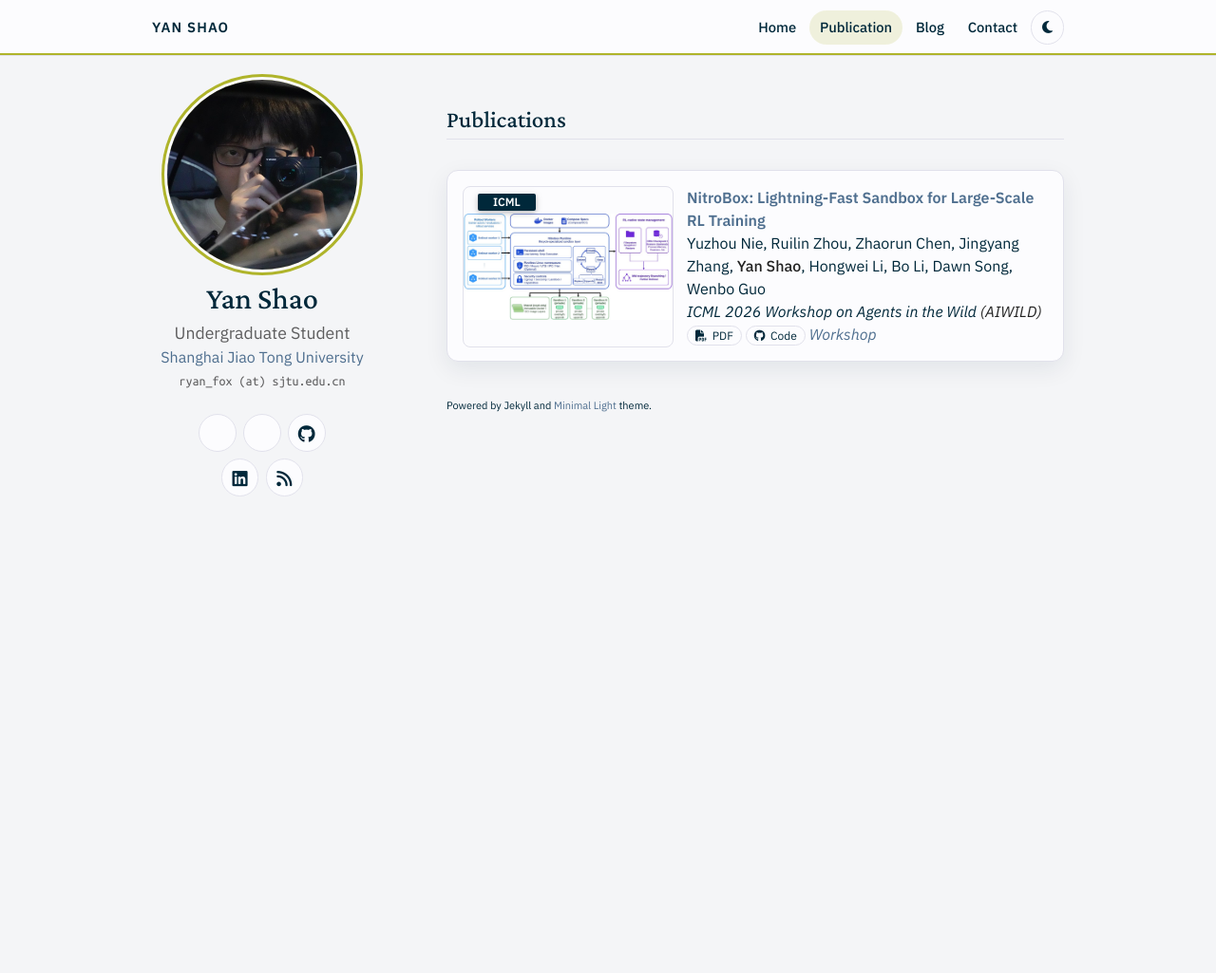
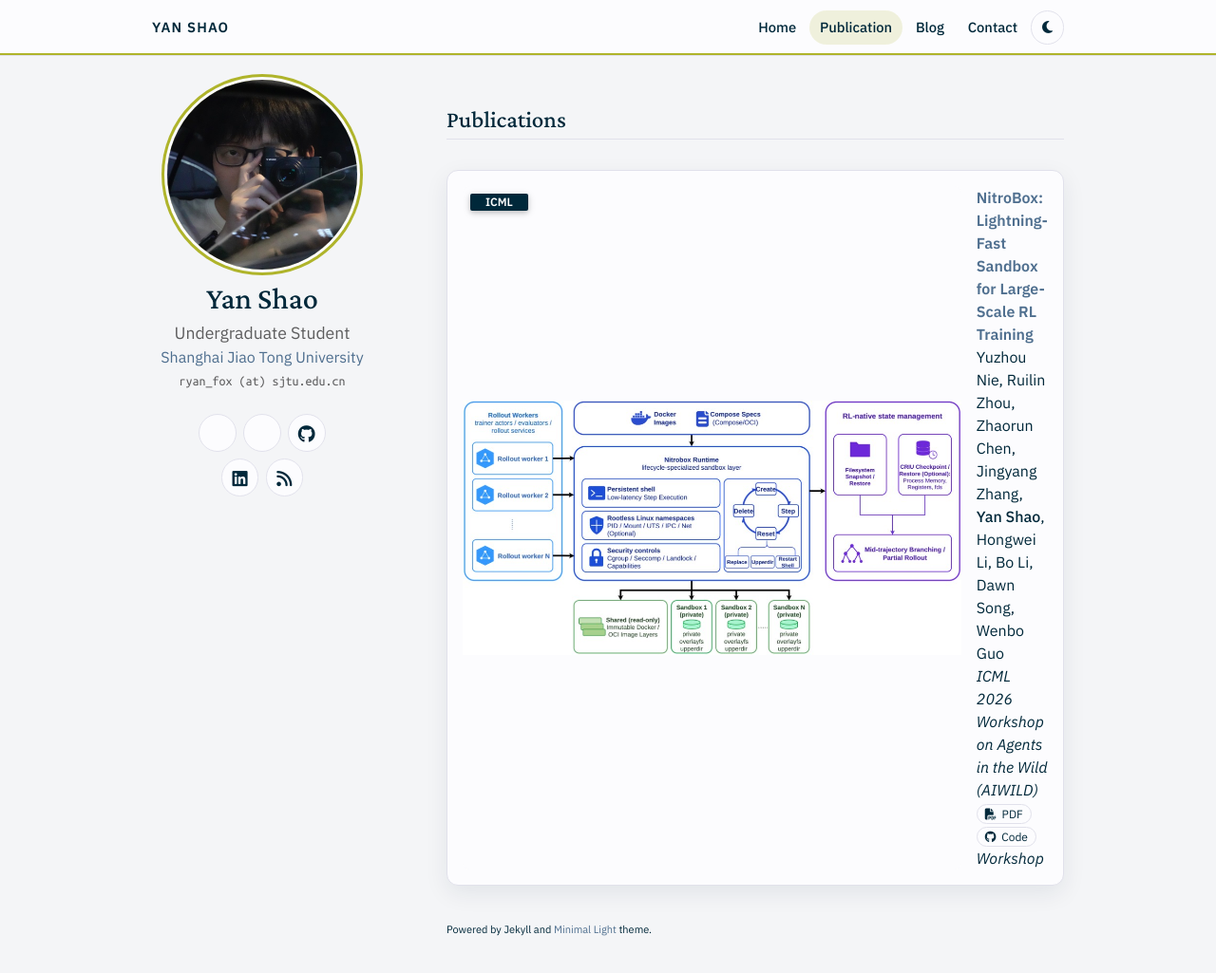
Before and after one commit to RyanStarFox/academic_page, a Jekyll site: the page built from publications.md, in a window 1280 px wide and 1059 px high. Shown: the top 1025 px of the window at 95% size. Built offline with Jekyll 4.4.1, drawn with Linux system fonts in a browser that asks for light colours; a style sheet for code colours, icons or effects is not loaded.

Commit message:
Keep publication teasers flush with equal card padding and drop remaining red accents.
Co-authored-by: Cursor <cursoragent@cursor.com>

```diff
--- a/_layouts/homepage.html
+++ b/_layouts/homepage.html
@@ -30,7 +30,7 @@
 
     <link rel=stylesheet href=https://cdnjs.cloudflare.com/ajax/libs/academicons/1.8.6/css/academicons.min.css integrity="sha256-uFVgMKfistnJAfoCUQigIl+JfUaP47GrRKjf6CTPVmw=" crossorigin=anonymous>
     <link rel="stylesheet" href="https://cdnjs.cloudflare.com/ajax/libs/font-awesome/6.4.2/css/all.min.css" integrity="sha512-z3gLpd7yknf1YoNbCzqRKc4qyor8gaKU1qmn+CShxbuBusANI9QpRohGBreCFkKxLhei6S9CQXFEbbKuqLg0DA==" crossorigin="anonymous" referrerpolicy="no-referrer" />
-    <link rel="stylesheet" href="https://fonts.googleapis.com/css2?family=IBM+Plex+Sans:ital,wght@0,400;0,500;0,600;1,400&display=swap">
+    <link rel="stylesheet" href="https://fonts.googleapis.com/css2?family=Crimson+Pro:ital,wght@0,500;0,600;1,500&family=IBM+Plex+Sans:ital,wght@0,400;0,500;0,600;1,400&display=swap">
 
     {% if site.font == "Sans Serif" %}
     <link rel="stylesheet" href="{{ '/assets/css/font_sans_serif.css' | relative_url }}">
--- a/_sass/custom.scss
+++ b/_sass/custom.scss
@@ -58,13 +58,20 @@ header h1 {
   color: var(--ink);
 }
 
-html[data-theme="dark"] strong,
-html[data-theme="dark"] header ul a strong {
+strong,
+b,
+header ul a strong {
   color: var(--ink) !important;
 }
 
+code,
+pre,
+dt {
+  color: var(--ink);
+}
+
 .site-nav {
-  position: fixed;
+  position: fixed !important;
   top: 0;
   left: 0;
   right: 0;
@@ -270,7 +277,7 @@ section a {
 
 .publications ol.bibliography li .pub-row {
   display: grid;
-  grid-template-columns: minmax(160px, 220px) 1fr;
+  grid-template-columns: auto 1fr;
   gap: 16px;
   align-items: stretch;
 }
@@ -278,22 +285,27 @@ section a {
 .publications ol.bibliography li .abbr {
   display: flex;
   align-items: stretch;
+  align-self: stretch;
+  justify-content: flex-start;
   height: auto;
+  min-height: 0;
   margin: 0;
   padding: 0;
+  overflow: hidden;
 }
 
 .publications ol.bibliography li .teaser {
   display: block;
-  width: 100%;
-  height: 100%;
-  min-height: 120px;
+  height: 0;
+  min-height: 100%;
+  width: auto;
+  max-width: 360px;
   margin: 0;
   object-fit: contain;
   object-position: left center;
   background: var(--card);
   box-shadow: none;
-  border: 1px solid var(--line);
+  border: 0;
 }
 
 .publications ol.bibliography li .col-sm-9 {
@@ -367,7 +379,15 @@ section a {
     font-size: 0.84rem;
   }
 
-  .publications ol.bibliography li .abbr {
-    padding: 16px;
+  .publications ol.bibliography li .pub-row {
+    grid-template-columns: 1fr;
+    gap: 12px;
+  }
+
+  .publications ol.bibliography li .teaser {
+    width: 100%;
+    height: auto;
+    min-height: 0;
+    max-width: none;
   }
 }
--- a/_sass/experiences.scss
+++ b/_sass/experiences.scss
@@ -79,8 +79,8 @@
   display: inline-block;
   font-size: 0.75em;
   font-weight: 600;
-  color: #c2410c;
-  background: #fff1e8;
+  color: #00283a;
+  background: rgba(175, 180, 43, 0.18);
   padding: 0.1em 0.5em;
   border-radius: 9999px;
   margin-left: 0.25em;
@@ -122,7 +122,7 @@ html[data-theme="dark"] {
   }
 
   .exp-card-tag {
-    color: #fdba74;
-    background: #3b2416;
+    color: #afb42b;
+    background: rgba(175, 180, 43, 0.18);
   }
 }
--- a/assets/css/publications.css
+++ b/assets/css/publications.css
@@ -34,7 +34,7 @@ blockquote { background: var(--global-bg-color); border-left: 2px solid var(--gl
 
 .publications h2 span { font-size: 1.5rem; }
 
-.publications h2.year { color: #e8e8e8; border-top: 1px solid #e8e8e8; margin-top: 2rem; margin-bottom: 0rem; text-align: right; }
+.publications h2.year { color: var(--muted, #5d5d5e); border-top: 1px solid var(--line, #e1e1eb); margin-top: 2rem; margin-bottom: 0rem; text-align: right; }
 
 .publications ol.bibliography { list-style: none; padding: 0; margin-top: 0; }
 
@@ -42,7 +42,7 @@ blockquote { background: var(--global-bg-color); border-left: 2px solid var(--gl
 
 .publications ol.bibliography li .abbr { height: auto; margin-bottom: 0; }
 
-.publications ol.bibliography li .abbr abbr { display: inline-block; background-color: var(--global-theme-color); padding-left: 1rem; padding-right: 1rem; position: absolute; top: 8px; left: 16px; }
+.publications ol.bibliography li .abbr abbr { display: inline-block; background-color: var(--global-theme-color); padding-left: 1rem; padding-right: 1rem; position: absolute; top: 8px; left: 8px; }
 
 .publications ol.bibliography li .abbr abbr a { color: white; }
 
```
